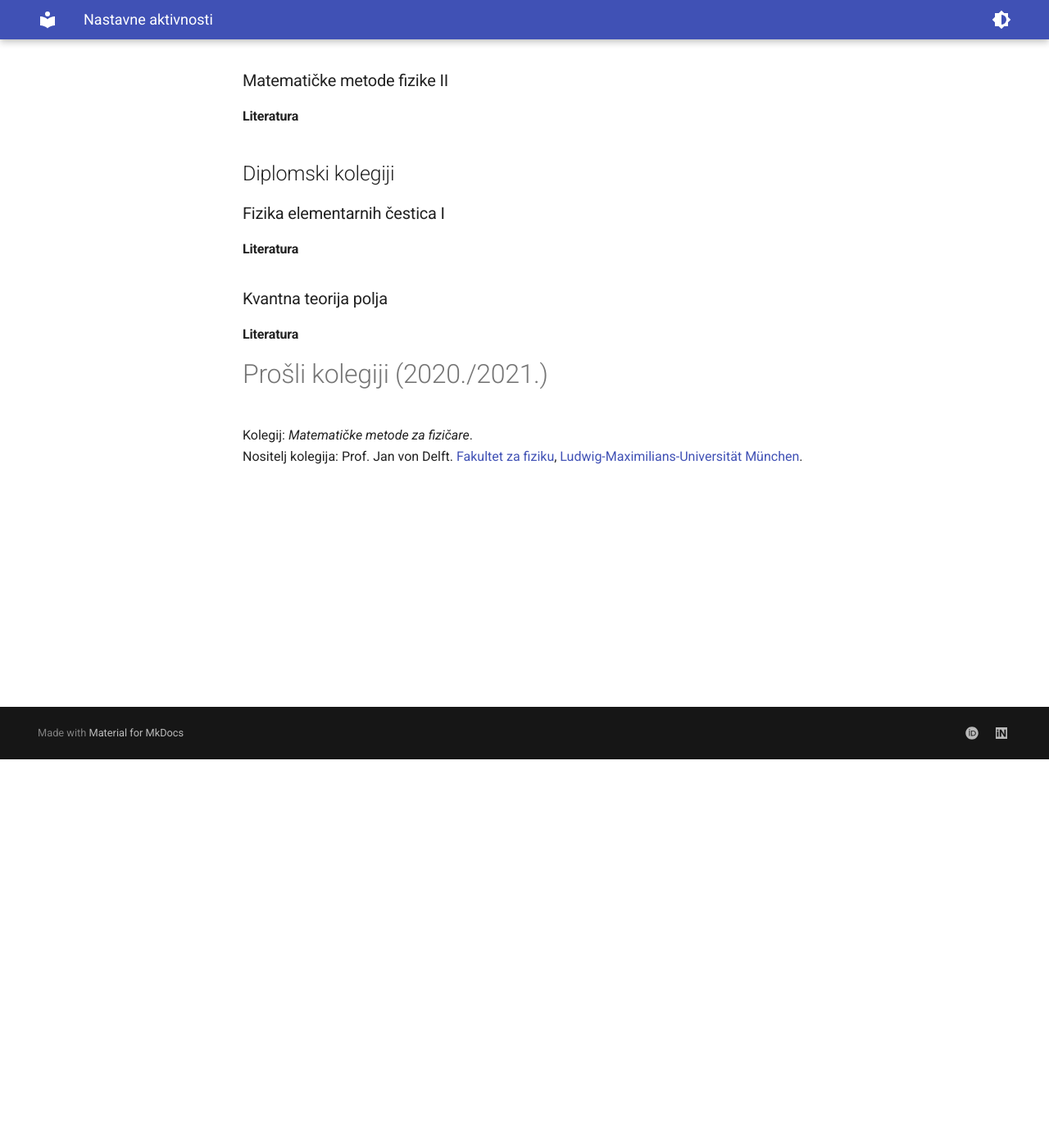
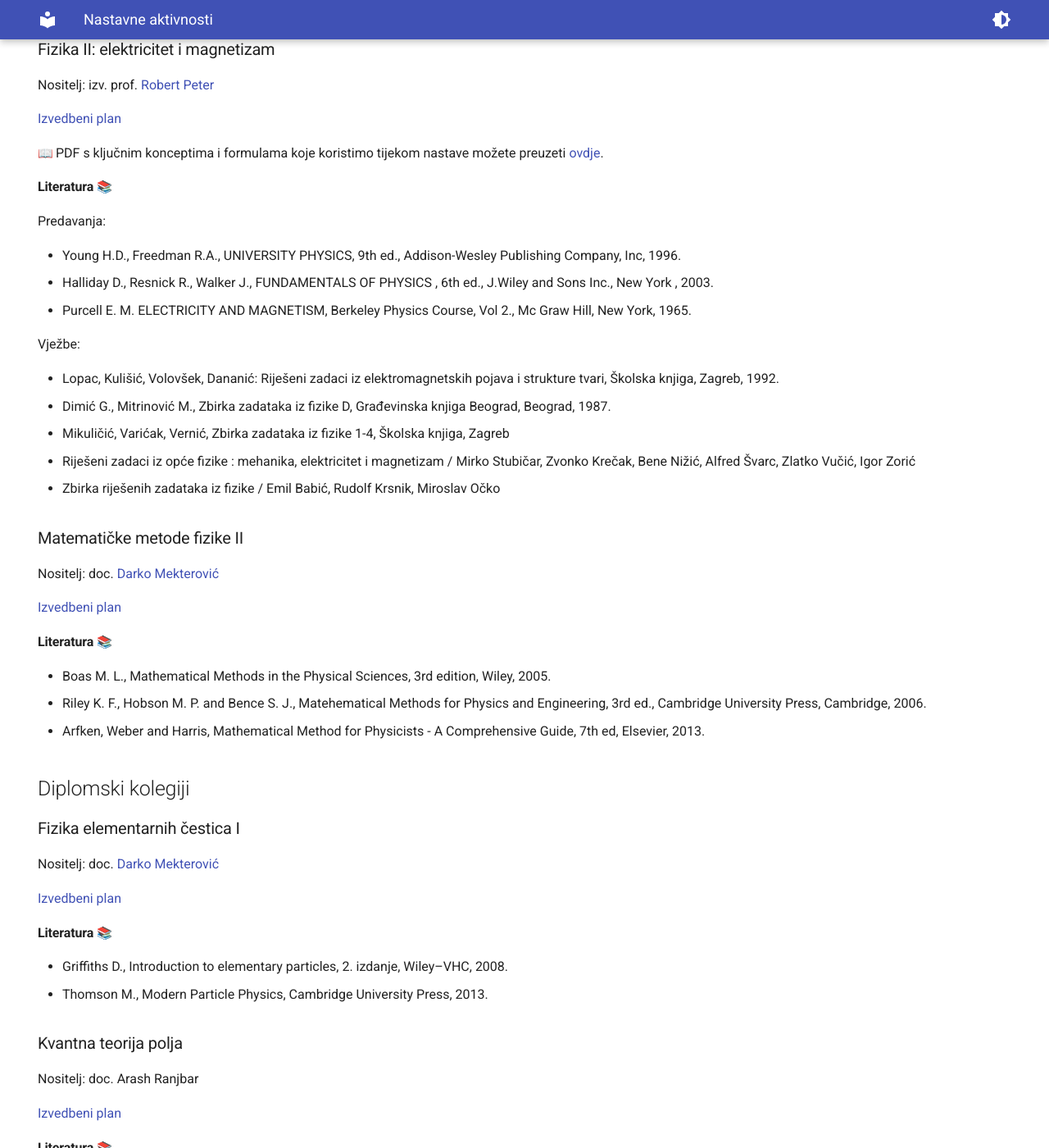
Before and after one commit to filiprescic/filiprescic.github.io, an MkDocs documentation site: the page built from docs/nastava.md, in a window 1280 px wide and 1400 px high, scrolled down 474 px. Shown: the whole window at 82% size. Built offline with MkDocs 1.6.1 and Material for MkDocs 9.7.7, drawn with Linux system fonts in a browser that asks for light colours; emoji names are drawn with the system emoji font; some of the changed text lies outside the part shown.

Commit message:
projects + nastava

```diff
--- a/docs/nastava.md
+++ b/docs/nastava.md
@@ -15,23 +17,68 @@ hide:
 
 ### Fizika II: elektricitet i magnetizam
 
-PDF s ključnim konceptima i formulama koje koristimo tijekom nastave možete preuzeti [ovdje](files/fizika2_2025.pdf).
+Nositelj: izv. prof. [Robert Peter](https://portal.uniri.hr/Portfelj/Details/827)
 
-#### Literatura
+[Izvedbeni plan](https://www.phy.uniri.hr/files/nastava/izvedbeni_programi/prijedipl_fizika/Fizika%202%20izvedbeni%202024.pdf)
+
+:book: PDF s ključnim konceptima i formulama koje koristimo tijekom nastave možete preuzeti [ovdje](files/fizika2_2025.pdf).
+
+#### Literatura :books:
+
+Predavanja:
+
+- Young H.D., Freedman R.A., UNIVERSITY PHYSICS, 9th ed., Addison-Wesley Publishing Company, Inc, 1996.
+- Halliday D., Resnick R., Walker J., FUNDAMENTALS OF PHYSICS , 6th ed., J.Wiley and Sons Inc., New York , 2003.
+- Purcell E. M. ELECTRICITY AND MAGNETISM, Berkeley Physics Course, Vol 2., Mc Graw Hill, New York, 1965.
+
+Vježbe:
+
+- Lopac, Kulišić, Volovšek, Dananić: Riješeni zadaci iz elektromagnetskih pojava i strukture tvari, Školska knjiga, Zagreb, 1992.
+- Dimić G., Mitrinović M., Zbirka zadataka iz fizike D, Građevinska knjiga Beograd, Beograd, 1987.
+- Mikuličić, Varićak, Vernić, Zbirka zadataka iz fizike 1-4, Školska knjiga, Zagreb
+- Riješeni zadaci iz opće fizike : mehanika, elektricitet i magnetizam / Mirko Stubičar, Zvonko Krečak, Bene Nižić, Alfred Švarc, Zlatko Vučić, Igor Zorić
+- Zbirka riješenih zadataka iz fizike / Emil Babić, Rudolf Krsnik, Miroslav Očko
 
 ### Matematičke metode fizike II
 
-#### Literatura
+Nositelj: doc. [Darko Mekterović](https://portal.uniri.hr/Portfelj/Details/2378)
+
+[Izvedbeni plan](https://www.phy.uniri.hr/files/nastava/izvedbeni_programi/prijedipl_fizika/Matematicke%20metode%20fizike%202%20izvedbeni%202024.pdf)
+
+#### Literatura :books:
+
+- Boas M. L., Mathematical Methods in the Physical Sciences, 3rd edition, Wiley, 2005.
+- Riley K. F., Hobson M. P. and Bence S. J., Matehematical Methods for Physics and Engineering, 3rd ed., Cambridge
+University Press, Cambridge, 2006.
+- Arfken, Weber and Harris, Mathematical Method for Physicists - A Comprehensive Guide, 7th ed, Elsevier, 2013.
+
 
 ## Diplomski kolegiji
 
 ### Fizika elementarnih čestica I
 
-#### Literatura
+Nositelj: doc. [Darko Mekterović](https://portal.uniri.hr/Portfelj/Details/2378)
+
+[Izvedbeni plan](https://www.phy.uniri.hr/files/nastava/izvedbeni_programi/dipl_fizika/Fizika%20elementarnih%20cestica%201%20izvedbeni%202024.pdf)
+
+#### Literatura :books:
+
+- Griffiths D., Introduction to elementary particles, 2. izdanje, Wiley–VHC, 2008.
+- Thomson M., Modern Particle Physics, Cambridge University Press, 2013.
 
 ### Kvantna teorija polja
 
-#### Literatura
+Nositelj: doc. Arash Ranjbar
+
+[Izvedbeni plan](https://www.phy.uniri.hr/files/nastava/izvedbeni_programi/dipl_fizika/Kvantna%20teorija%20polja%20izvedbeni%202024.pdf)
+
+#### Literatura :books:
+
+- M. E. Peskin, D. V. Schroeder: An Introduction to Quantum Field Theory (Westview Press; 1995)
+- S. Weinberg: The Quantum Theory of Fields, Volume 1 (Cambridge University Press; 2005)
+- P. Dominis Prester: Kvantna teorija polja. Dostupno [ovdje](files/KTP_Prester.pdf).
+- David Tong: Lectures on Quantum Field Theory. Dostupno [ovdje](http://www.damtp.cam.ac.uk/user/tong/qft.html).
+- Anthony Zee: Quantum Field Theory in a Nutshell, Princeton University Press (2010)
 
 # Prošli kolegiji (2020./2021.)
 
--- a/mkdocs.yml
+++ b/mkdocs.yml
@@ -60,6 +60,11 @@ markdown_extensions:
       pygments_lang_class: true
   - pymdownx.inlinehilite
   - pymdownx.snippets
+  - pymdownx.superfences:
+      custom_fences:
+        - name: mermaid
+          class: mermaid
+          format: !!python/name:pymdownx.superfences.fence_code_format
 extra_javascript:
   - javascripts/mathjax.js
   - https://unpkg.com/mathjax@3/es5/tex-mml-chtml.js
```
Also changed, not shown: other parts of docs/nastava.md (+4 -2 lines), docs/index.md (+3 -3 lines), docs/projects.md (+13 -0 lines), docs/science.md (+1 -1 lines), docs/teaching.md (+1 -1 lines), site/404.html, site/index.html, site/papers/index.html, site/projects/index.html, site/science/index.html, site/teaching/index.html, 1 other file.
